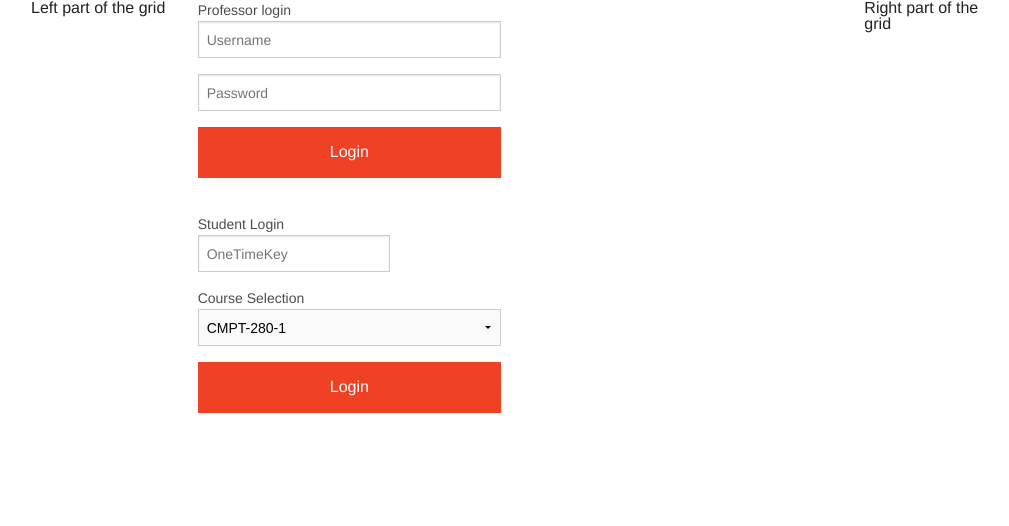
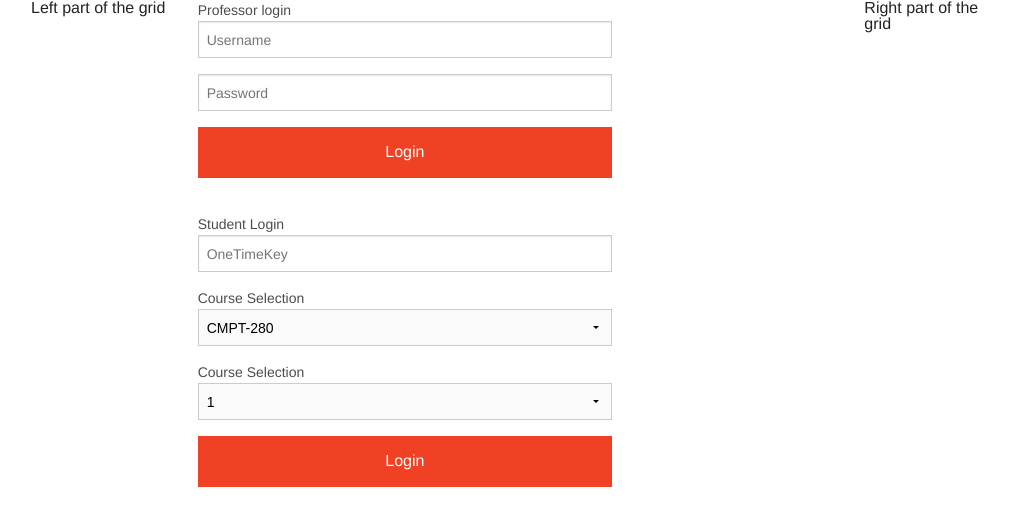
Before and after one commit to NonprofitSoftwareSuperGroup/CAS3Files, a PHP site: page / in a window 1280 px wide. Shown: the part 45-571 px from the top of the page, without its empty margins (124-1133 px from the left). Run offline with PHP 8.4, Linux system fonts and the light colour scheme.

Commit message:
house keeping

```diff
--- a/index.php
+++ b/index.php
@@ -6,7 +6,7 @@
 <!--  Please check out Foundation 5 framework if you plan on changing any of the visuals -->
 
 <div class="row">
-  <div class="small-6 large-2 columns"> Left part of the grid
+  <div class="small-6 large-2 columns">  Left part of the grid
 
 
 
@@ -18,7 +18,7 @@
   <form action="index.php" name="profForm" method="POST">
 
   <div class="row">
-    <div class="large-6 columns">
+    <div class="large-8 columns">
       <label>Professor login
         <input type="text" name="username" placeholder="Username" />
       </label>
@@ -34,9 +34,9 @@
   <form action="index.php" name="studentForm" method="POST">
 
   <div class="row">
-    <div class="large-4 columns">
+    <div class="large-8 columns">
       <label>Student Login
-        <input type="password" name="otk" placeholder="OneTimeKey" />
+        <input type="password" name="otk" placeholder="OneTimeKey" class="expanded" />
       </label>
 
     </div>
@@ -44,13 +44,22 @@
 
 
   <div class="row">
-    <div class="large-6 columns">
+    <div class="large-8 columns">
       <label>Course Selection
         <select name="courseSelect">
-          <option value="CMPT-280!1">CMPT-280-1</option>
-          <option value="CMPT-281!2">CMPT-281-2</option>
-          <option value="CMPT-371!1">CMPT-371-1</option>
-          <option value="CMPT-372!1">CMPT-372-1</option>
+          <option value="CMPT-280">CMPT-280</option>
+          <option value="CMPT-281">CMPT-281</option>
+          <option value="CMPT-371">CMPT-371</option>
+          <option value="CMPT-372">CMPT-372</option>
+        </select>
+      </label>
+      <label>Course Selection
+        <select name="courseSelect">
+          <option value="1">1</option>
+          <option value="2">2</option>
+          <option value="3">3</option>
+          <option value="4">4</option>
+          <option value="5">5</option>
         </select>
       </label>
       <input class="button expand alert" type="submit" value="Login" />
--- a/professorhomepage.php
+++ b/professorhomepage.php
@@ -25,7 +25,7 @@
 
 
   	 <h3>Welcome Professor, </h3><br><br>
-  	 <label><h4>Edit Your Assessments:</h4>
+  	 <label><h4>Edit or Create:</h4>
 
      <form method="POST" action="professorCreateAssessment.php" >
           <select name="createOrModify">
@@ -33,14 +33,14 @@
             <option value="modify">Modify Existing Assessment</option>
   		    </select>
 
-          <input class="center button [tiny small large]" type="submit" value="Create" />
+          <input class="button expand alert" type="submit" value="Select" />
 
      </form>
 
         </label><br><br>
 
   		<p> You can view the progress your students have made and see the statistics of the completed S&As on our statistics page:</p>
-  		<a href="statspage.php" class = "button [tiny small large]">View Statistics</a>
+  		<a href="statspage.php" class = "button expand alert">View Statistics</a>
 
 
   </div>
```
